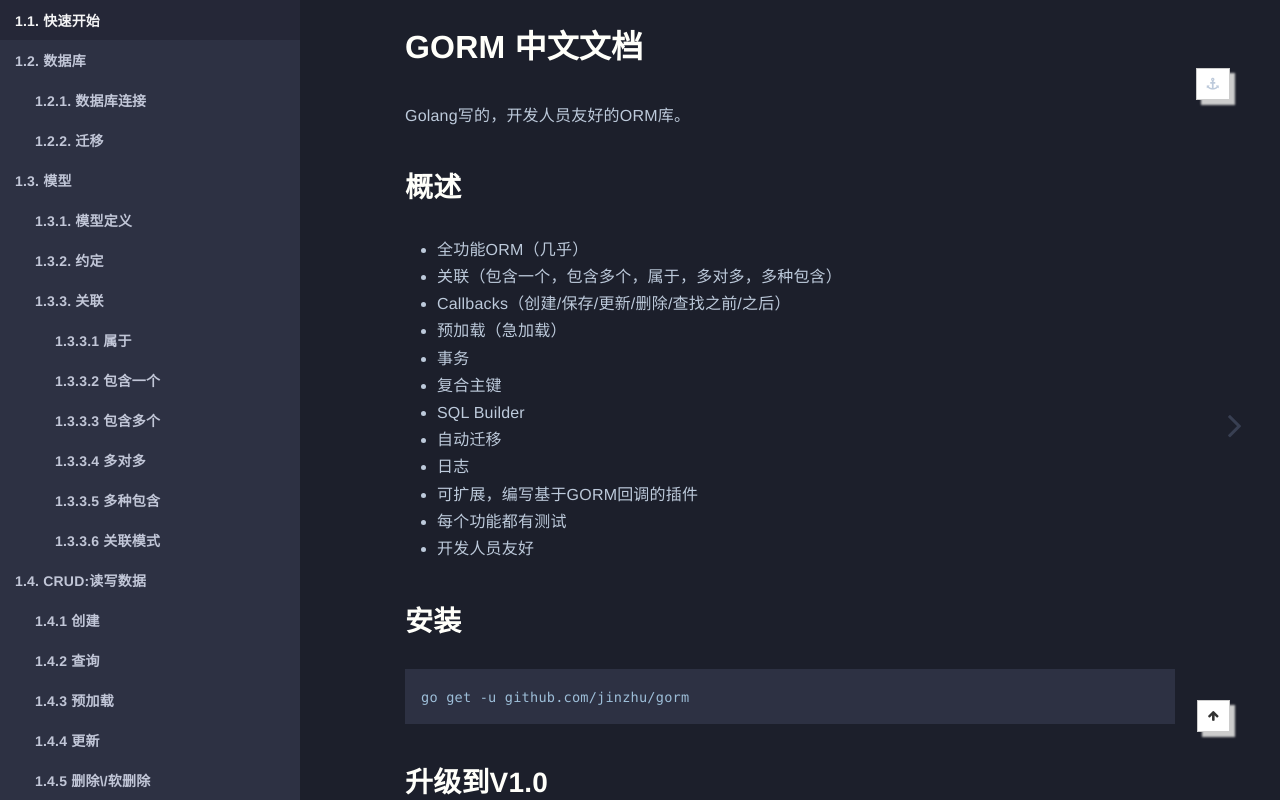
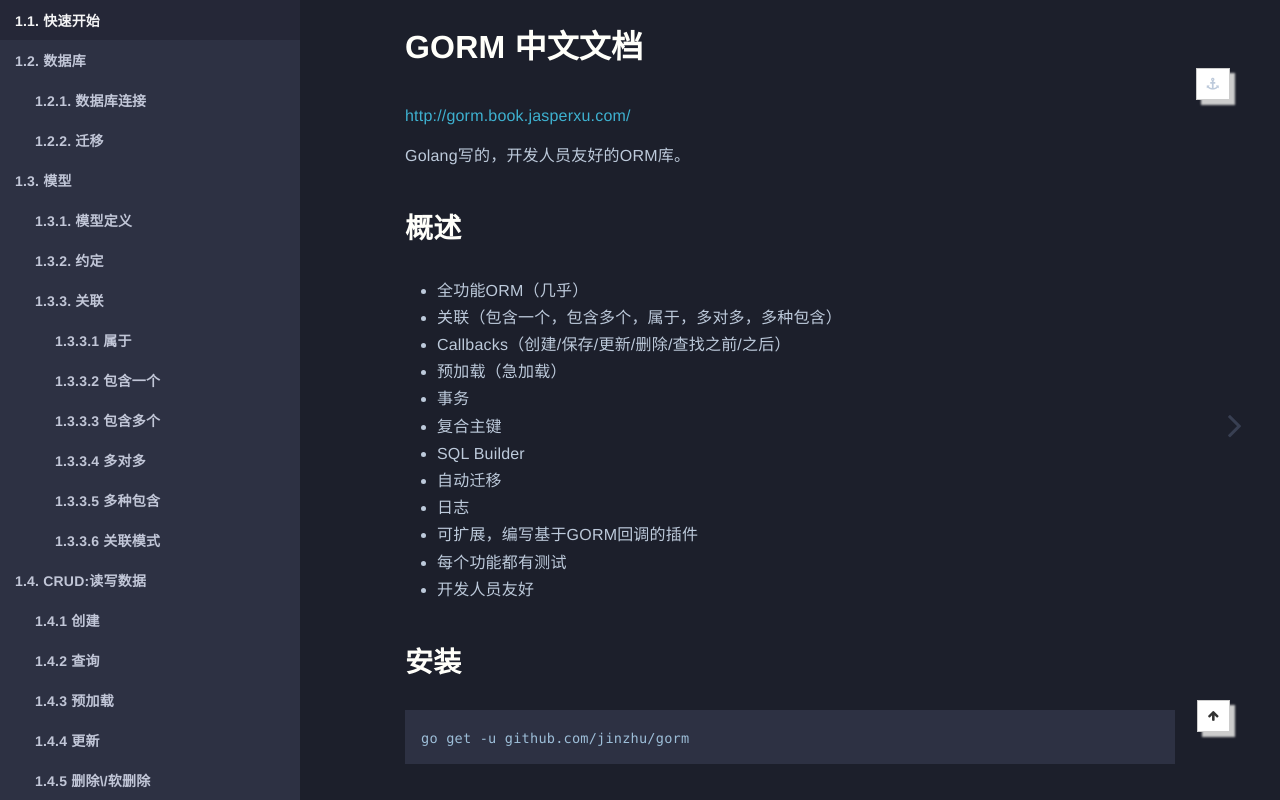
Before and after one commit to jasperxu/gorm-zh, a plain HTML site: page index.html in a window 1280 px wide. Drawn offline with Linux system fonts and the light colour scheme; a script that the page names is missing.

Commit message:
添加http://gorm.book.jasperxu.com/链接

```diff
--- a/index.html
+++ b/index.html
@@ -618,6 +618,7 @@
                                 <section class="normal markdown-section">
 
                                 <h1 id="gorm-&#x4E2D;&#x6587;&#x6587;&#x6863;"><a name="gorm-&#x4E2D;&#x6587;&#x6587;&#x6863;" class="plugin-anchor" href="#gorm-&#x4E2D;&#x6587;&#x6587;&#x6863;"><i class="fa fa-link" aria-hidden="true"></i></a>GORM &#x4E2D;&#x6587;&#x6587;&#x6863;</h1>
+                                <p><a href="http://gorm.book.jasperxu.com/">http://gorm.book.jasperxu.com/</a></p>
 <p>Golang&#x5199;&#x7684;&#xFF0C;&#x5F00;&#x53D1;&#x4EBA;&#x5458;&#x53CB;&#x597D;&#x7684;ORM&#x5E93;&#x3002;</p>
 <h2 id="&#x6982;&#x8FF0;"><a name="&#x6982;&#x8FF0;" class="plugin-anchor" href="#&#x6982;&#x8FF0;"><i class="fa fa-link" aria-hidden="true"></i></a>&#x6982;&#x8FF0;</h2>
 <ul>
```
